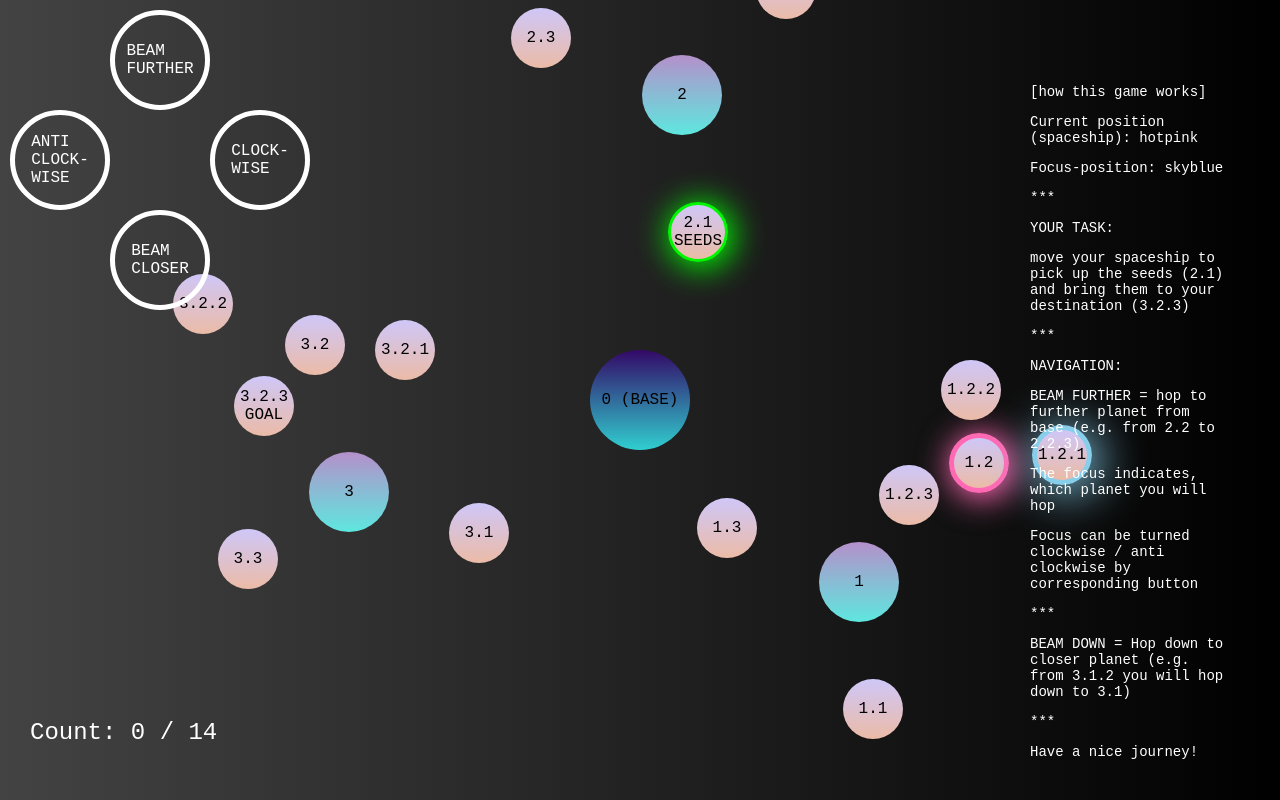
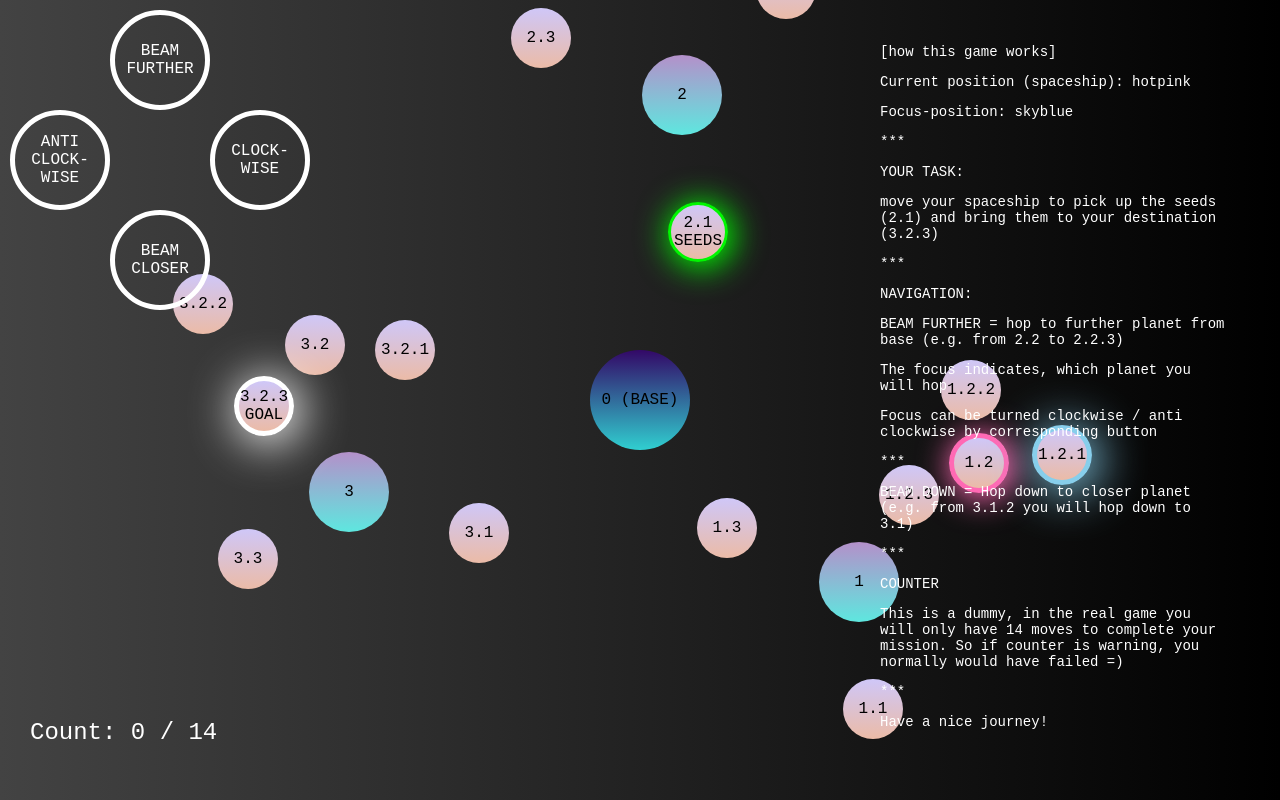
Before and after one commit to lisa-von-mond/bloomcraft, a Next.js app: page / in a window 1280 px wide. Built offline with nearby package versions, Linux system fonts and the light colour scheme; a web font is replaced by a local one.

Commit message:
simplify scope functions

```diff
--- a/components/field.jsx
+++ b/components/field.jsx
@@ -12,23 +12,15 @@ const [seeds, setSeeds] = useState(false)
 const [destination, setDestination] = useState(false)
 const [globalCount, setGlobalCount] = useState(0)
 
-
-// moving functions global
+// moving functions scope
 
 function hopUpInScope(object){
   const Focus = object.children.find((element) => (element.focus === true))
+  if (seeds === true) { if (Focus.goal === true){setDestination(true)}} else { if (Focus.seedpack === true){setSeeds(true)}}
   const NewSubScope = Focus.children.map((element) => (element.flow === 1 ? {...element, focus: true} : element))
-
-  if(seeds === true){
-  if(Focus.goal === true){setDestination(true)}
-  const newScope = object.children.map((element) => (element.focus === true ? {...element, focus: false, active: true, seeds:true, tracked:true, children: NewSubScope} : element))
+  const newScope = object.children.map((element) => (element.focus === true ? {...element, focus: false, active: true, tracked:true, children: NewSubScope} : element))
   const newObject = {...object, children: newScope, active:false, seeds:false}
-  return newObject
-  } else {
-  if(Focus.seedpack === true){setSeeds(true)}
-  const newScope = object.children.map((element) => (element.focus === true ? {...element, focus: false, active: true, tracked: true, children: NewSubScope} : element))
-  const newObject = {...object, children: newScope, active:false}
-  return newObject}}
+  return newObject}
 
 function turnFocusLeftInScope(objekt){
   if(objekt.limit === true){console.log("nothing to turn left here")} else {
@@ -51,21 +43,7 @@ function turnFocusRightInScope(objekt){
 function hopDownInScope(object){
   const Current = object.children.find((element) => (element.active === true))
 
-  if(seeds === true)
-
-          {if(object.goal === true){setDestination(true)}
-          if (Current.limit === true){
-          const newScope = object.children.map((element) => (element === Current? {...element, focus: true, active: false, seeds:false, tracked: false} : element))
-          const newObject = {...object, children: newScope, active:true, seeds:true}
-          return newObject
-          } else {
-          const NewSubChildren = Current.children.map((element) => ({...element, focus: false}))
-          const newScope = object.children.map((element) => (element === Current? {...element, focus: true, active: false, seeds:false, tracked: false, children: NewSubChildren} : element))
-          const newObject = {...object, children: newScope, active:true, seeds:true}
-          return newObject}}
-
-  else    {if(object.seedpack === true){
-          setSeeds(true)}
+  if(seeds === true) {if(object.goal === true){setDestination(true)}} else { if (object.seedpack === true){setSeeds(true)}}
 
      if (Current.limit === true){
     const newScope = object.children.map((element) => (element === Current? {...element, focus: true, active: false, tracked: false} : element))
@@ -75,10 +53,9 @@ function hopDownInScope(object){
     const NewSubScope = Current.children.map((element) => ({...element, focus: false}))
     const newScope = object.children.map((element) => (element === Current? {...element, focus: true, active: false, tracked: false, children: NewSubScope} : element))
     const newObject = {...object, children: newScope, active:true}
-          return newObject
-          }}}
+    return newObject}}
 
-// moving functions scope
+// moving functions global
 
 function hopUpNow(){
   let Base = galaxy[0]
@@ -133,7 +110,6 @@ function Beam3(myFunction, actualBase){
   setGalaxy([integrateScope(actualBase, baseOne, newBaseOne)])
   setGlobalCount(globalCount+1)}
 
-
 return(
 <>
 {galaxy.map((one)=><MyGalaxy key={one.name} scope={one.scope} flow={one.flow} active={one.active} focus={one.focus} seedpack={one.seedpack} seedstatus={seeds} goal={one.goal}>{one.id}
@@ -148,10 +124,10 @@ return(
 
 <TestNavi>
 <TestNaviInner>
-<TestButton1 onClick = {hopUpNow}>BEAM<br></br>FURTHER</TestButton1>
-<TestButton4 onClick = {hopDownNow}>BEAM<br></br>CLOSER</TestButton4>
-<TestButton2 onClick = {turnFocusLeftNow}>ANTI<br></br>CLOCK-<br></br>WISE</TestButton2>
-<TestButton3 onClick = {turnFocusRightNow}>CLOCK-<br></br>WISE</TestButton3>
+<TestButton1 onClick = {hopUpNow}><p>BEAM<br></br>FURTHER</p></TestButton1>
+<TestButton4 onClick = {hopDownNow}><p>BEAM<br></br>CLOSER</p></TestButton4>
+<TestButton2 onClick = {turnFocusLeftNow}><p>ANTI<br></br>CLOCK-<br></br>WISE</p></TestButton2>
+<TestButton3 onClick = {turnFocusRightNow}><p>CLOCK-<br></br>WISE</p></TestButton3>
 </TestNaviInner>
 </TestNavi>
 
@@ -202,6 +178,11 @@ ${(props) => props.scope === 3 &&
   height: 50px;
   width: 50px;`}
 
+${(props) => props.goal === true &&
+    css`
+    box-shadow: 0.3em 0.3em 3em 0.2em white;
+    border:5px solid white`}
+
 ${(props) => props.focus === true &&
   css`
   box-shadow: 0.3em 0.3em 3em 0.2em skyblue;
@@ -234,11 +215,9 @@ const TestButton1 = styled.div`
     display:flex;
     align-items:center;
     justify-content:center;
-    text-align:center:
     padding:3px;
     cursor:pointer;
-
-    p{test-align:center;}
+    p{text-align:center;}
     `
 const TestButton2 = styled.div`
     height:100px;
@@ -252,11 +231,10 @@ const TestButton2 = styled.div`
     display:flex;
     align-items:center;
     justify-content:center;
-    text-align:center:
     padding:3px;
     cursor:pointer;
+    p{text-align:center;}
     `
-
 const TestButton3 = styled.div`
     height:100px;
     width:100px;
@@ -269,9 +247,9 @@ const TestButton3 = styled.div`
     display:flex;
     align-items:center;
     justify-content:center;
-    text-align:center:
     padding:3px;
     cursor:pointer;
+    p{text-align:center}
     `
 const TestButton4 = styled.div`
     height:100px;
@@ -285,11 +263,10 @@ const TestButton4 = styled.div`
     display:flex;
     align-items:center;
     justify-content:center;
-    text-align:center:
     padding:3px;
     cursor:pointer;
+    p{text-align:center}
     `
-
     const TestButton5 = styled.div`
     height:100px;
     width:100px;
@@ -302,15 +279,10 @@ const TestButton4 = styled.div`
     display:flex;
     align-items:center;
     justify-content:center;
-    text-align:center:
     padding:3px;
     cursor:pointer;
+    p{text-align:center;}
     `
-
-const CockpitFix = styled.div`
-position:fixed;
-left:10px;
-top:10px;`
 
 const TestNavi = styled.div`
 position:fixed;
@@ -343,7 +315,7 @@ ${(props) => props.thereornot === false &&
 display:none`}`
 
 const DestInfo = styled.p`
-color: hotpink;
+color: skyblue;
 ${(props) => props.hereornot === false &&
   css`
 display:none`}`
--- a/components/legend.jsx
+++ b/components/legend.jsx
@@ -18,6 +18,9 @@ export function Legend(){
         <p>***</p>
         <p>BEAM DOWN = Hop down to closer planet (e.g. from 3.1.2 you will hop down to 3.1)</p>
         <p>***</p>
+        <p>COUNTER</p>
+        <p>This is a dummy, in the real game you will only have 14 moves to complete your mission. So if counter is warning, you normally would have failed =)</p>
+        <p>***</p>
         <p>Have a nice journey!</p>
         </LegendFix>
     )
@@ -28,5 +31,5 @@ color:white;
 font-size:14px;
 position:fixed;
 right:50px;
-width:200px;
-top:70px;`
+width:350px;
+top:30px;`
```
Lines whose indentation alone changed are shown as unchanged.
